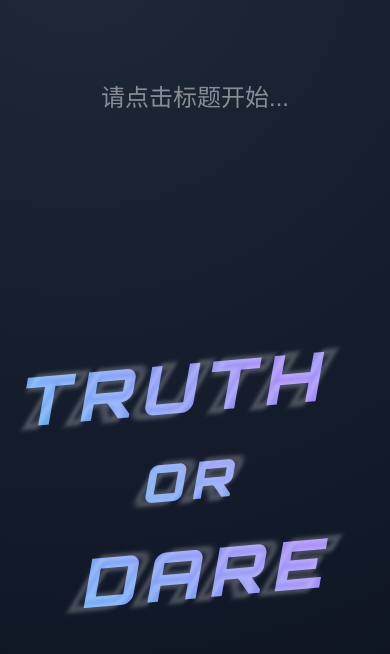
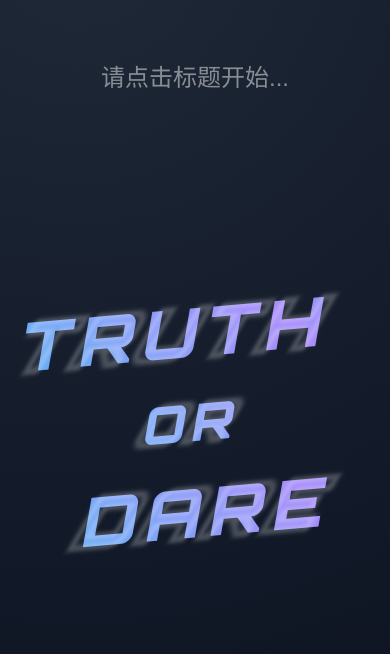
Before and after one commit to Lizhizhiyi/TruthOrDare, a plain HTML site: page index.html in a window 390 px wide. Shown: the part 152-806 px from the top of the page. Drawn offline with Linux system fonts and the light colour scheme.

Commit message:
更小屏幕一行增加，整体上移

```diff
--- a/styles.css
+++ b/styles.css
@@ -15,11 +15,12 @@ body {
 
 .container {
     text-align: center;
-    padding: 2rem;
-    min-height: 100vh;
+    padding: 1rem;
+    min-height: 90vh; /* 减少容器高度 */
     display: flex;
     flex-direction: column;
-    justify-content: space-between;
+    justify-content: flex-start; /* 改为从顶部开始排列 */
+    margin-top: -2rem; /* 整体向上移动 */
 }
 
 .artistic-title {
@@ -375,18 +376,19 @@ body {
 @media screen and (max-width: 480px) {
     .container {
         justify-content: flex-start; /* 将内容推到顶部 */
-        padding-top: 3rem; /* 顶部留出一些空间 */
+        padding-top: 1.5rem; /* 减少顶部空间 */
     }
 
     .game-area {
-        flex: 0.7; /* 减少游戏区域的占比 */
-        margin-bottom: 1rem;
+        flex: 0.5; /* 减少游戏区域的占比 */
+        margin-bottom: 0.5rem; /* 减少底部间距 */
     }
 
     .artistic-title {
-        flex: 0.3; /* 增加标题区域的占比 */
-        gap: 1.2rem; /* 减少标题内部间距 */
-        margin-bottom: 1rem;
+        flex: 0.5; /* 调整标题区域的占比 */
+        gap: 1rem; /* 减少标题内部间距 */
+        margin-top: -1rem; /* 向上移动标题 */
+        margin-bottom: 0.5rem; /* 减少底部边距 */
     }
 
     .line {
@@ -411,8 +413,12 @@ body {
 
     .content-display {
         font-size: 1.6rem;
-        padding: 1.2rem;
-        min-height: 100px; /* 减小最小高度 */
+        padding: 1.2rem 2rem; /* 增加左右内边距 */
+        min-height: 100px;
+        max-width: 95vw; /* 控制最大宽度 */
+        line-height: 1.3; /* 减小行高 */
+        word-break: keep-all; /* 尽量不断词 */
+        white-space: pre-wrap; /* 保留空格但允许换行 */
     }
 }
 
@@ -435,6 +441,9 @@ body {
     text-align: center;
     width: 100%;
     max-width: 800px;
+    line-height: 1.3; /* 减小行高 */
+    word-break: keep-all; /* 尽量不断词 */
+    white-space: pre-wrap; /* 保留空格但允许换行 */
 }
 
 .btn:active {
```
